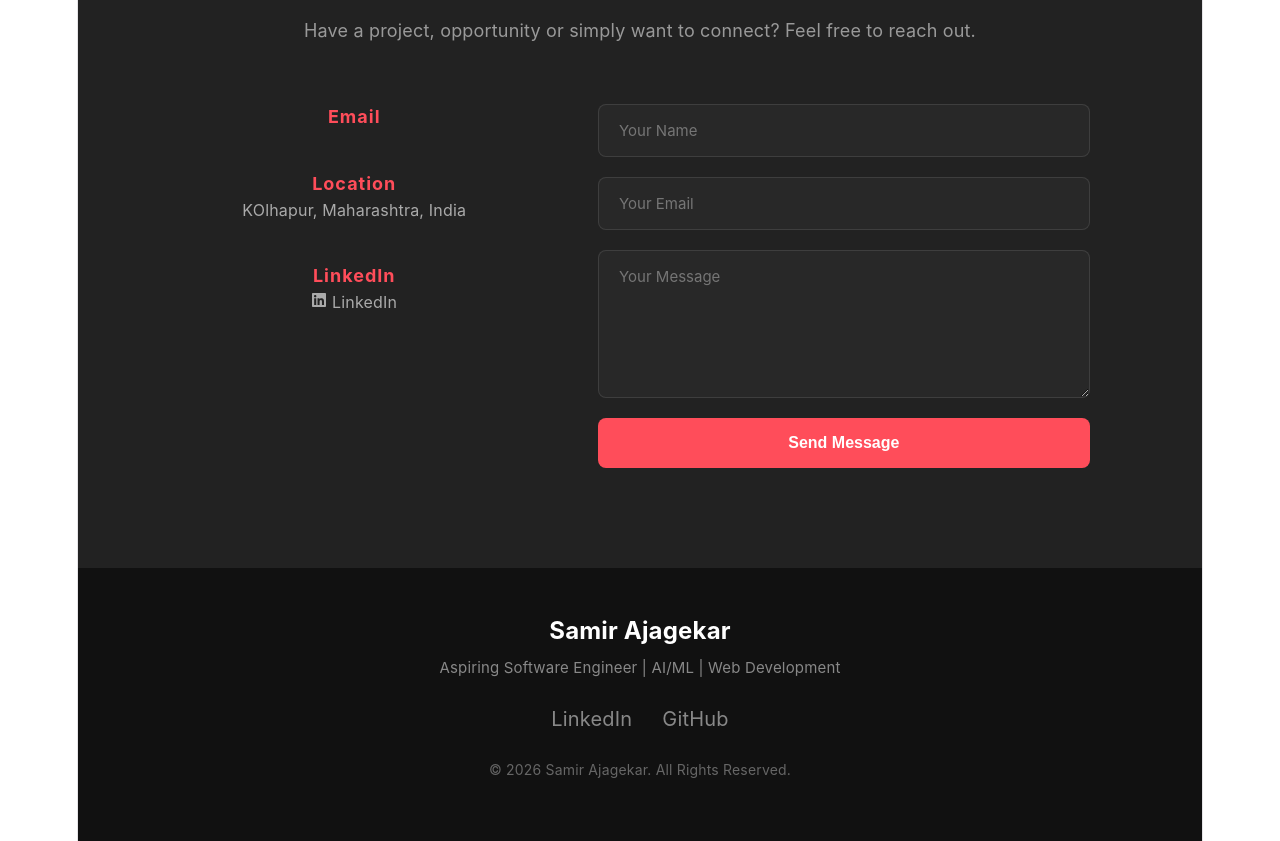
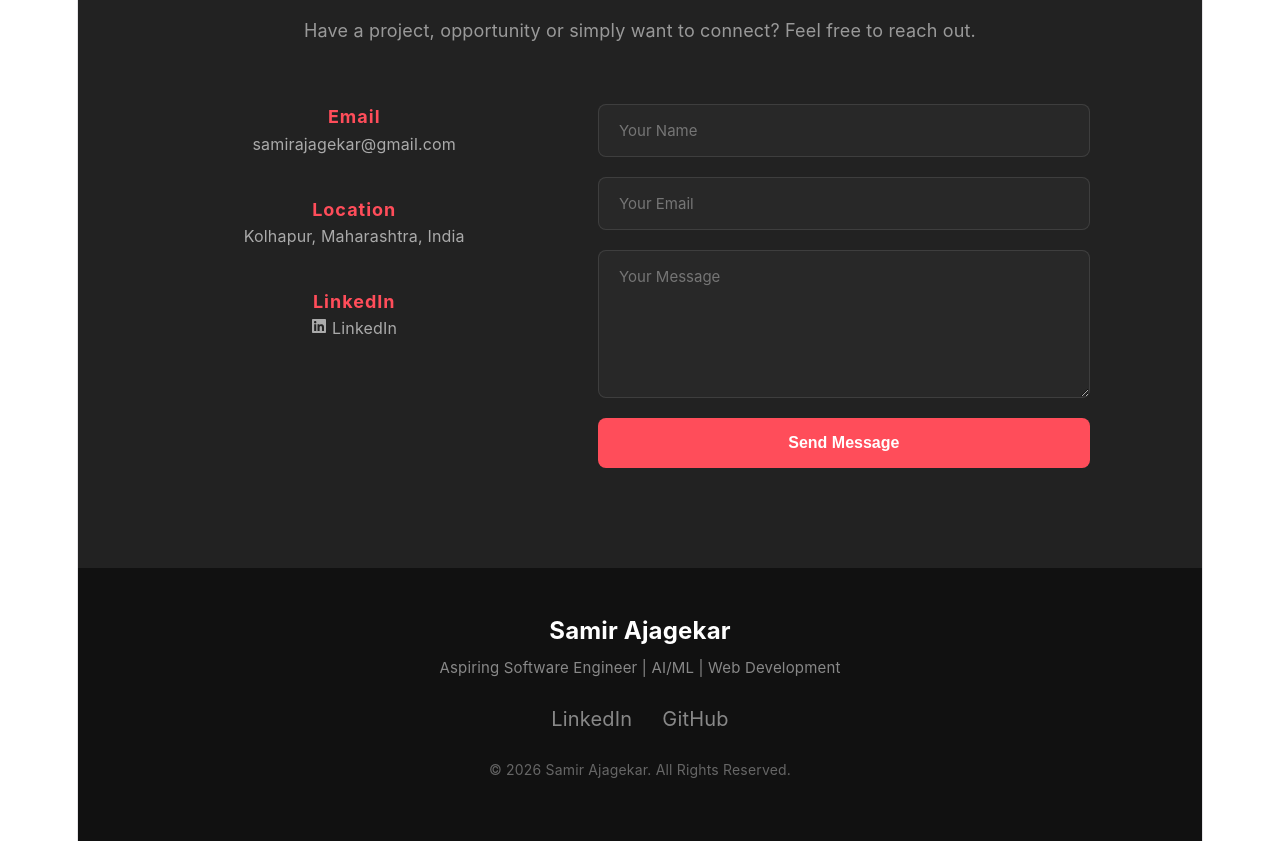
Before and after one commit to sameerajagekar0-ui/samir-ajagekar-portfolio, a React (Vite) app: page / in a window 1280 px wide. Shown: the part 5840-6681 px from the top of the page. Built offline with nearby package versions, Linux system fonts and the light colour scheme.

Commit message:
Added Email

```diff
--- a/src/App.jsx
+++ b/src/App.jsx
@@ -377,14 +377,14 @@ function App() {
             <div>
               <h4>Email</h4>
               <p>
-
+                samirajagekar@gmail.com
               </p>
             </div>
 
             <div>
               <h4>Location</h4>
               <p>
-              KOlhapur, Maharashtra, India
+              Kolhapur, Maharashtra, India
               </p>
             </div>
 
```
